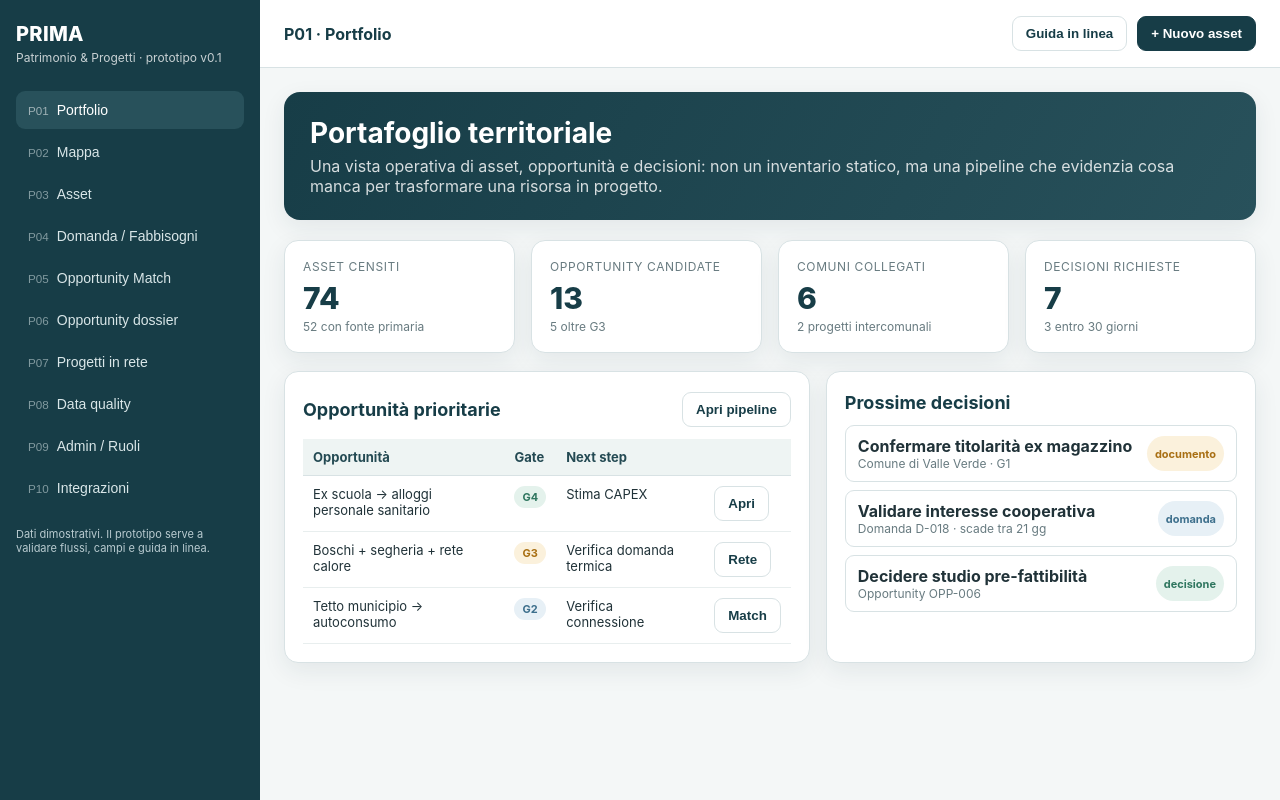
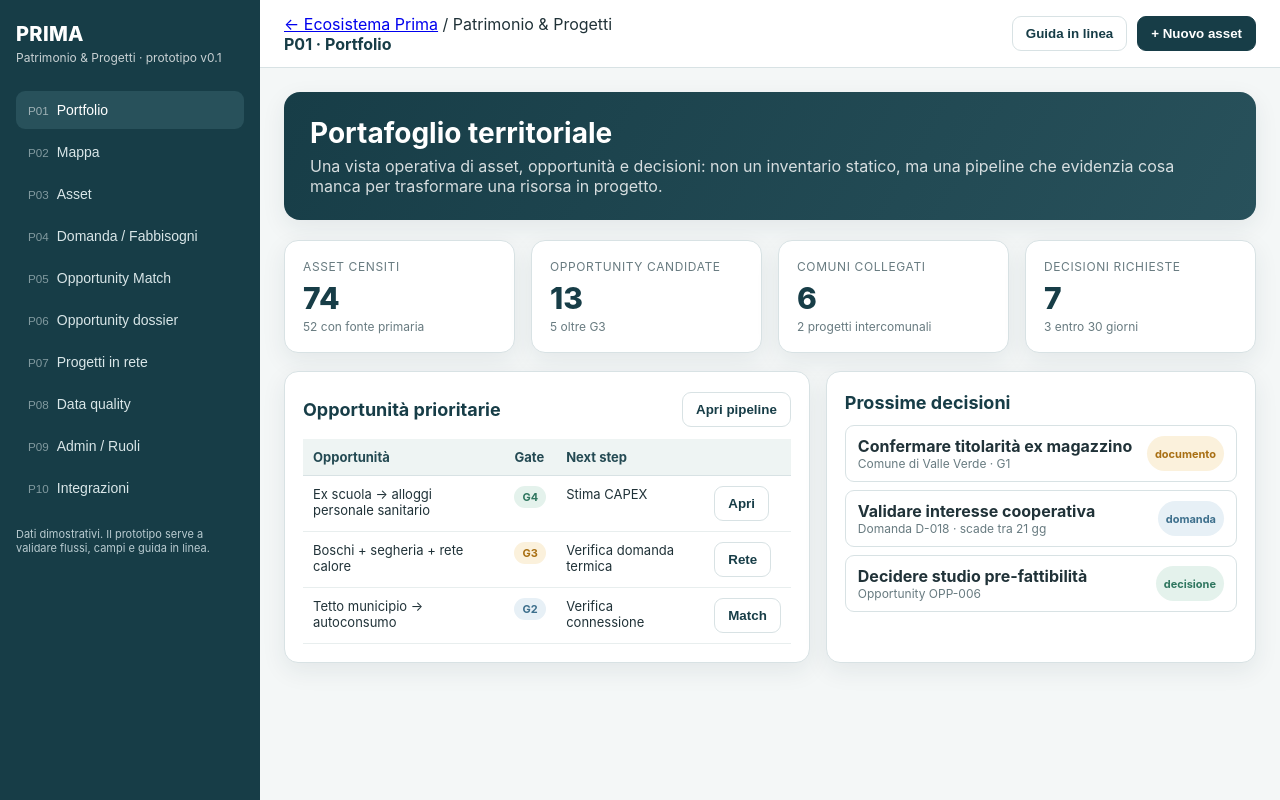
Before and after one commit to galluzzof68/prima-patrimonio-progetti, a plain HTML site: page index.html in a window 1280 px wide. Drawn offline with Linux system fonts and the light colour scheme.

Commit message:
Integrate prototype identity with Ecosistema Prima

```diff
--- a/index.html
+++ b/index.html
@@ -25,7 +25,7 @@
     <div class="footer-note" style="color:#b9cbd0">Dati dimostrativi. Il prototipo serve a validare flussi, campi e guida in linea.</div>
   </aside>
   <main class="main">
-    <header class="topbar"><div class="crumb" id="crumb">P01 · Portfolio</div><div class="top-actions"><button class="btn" id="guideBtn">Guida in linea</button><button class="btn primary" onclick="openModal('newAsset')">+ Nuovo asset</button></div></header>
+    <header class="topbar"><div><div class="ecosystem-link"><a href="https://ecosistema-prima.fabiana03.chatgpt.site">← Ecosistema Prima</a><span> / Patrimonio &amp; Progetti</span></div><div class="crumb" id="crumb">P01 · Portfolio</div></div><div class="top-actions"><button class="btn" id="guideBtn">Guida in linea</button><button class="btn primary" onclick="openModal('newAsset')">+ Nuovo asset</button></div></header>
     <div class="content">
       <section class="view active" id="portfolio">
         <div class="hero" data-guide="hero"><h1>Portafoglio territoriale</h1><p>Una vista operativa di asset, opportunità e decisioni: non un inventario statico, ma una pipeline che evidenzia cosa manca per trasformare una risorsa in progetto.</p></div>
```
